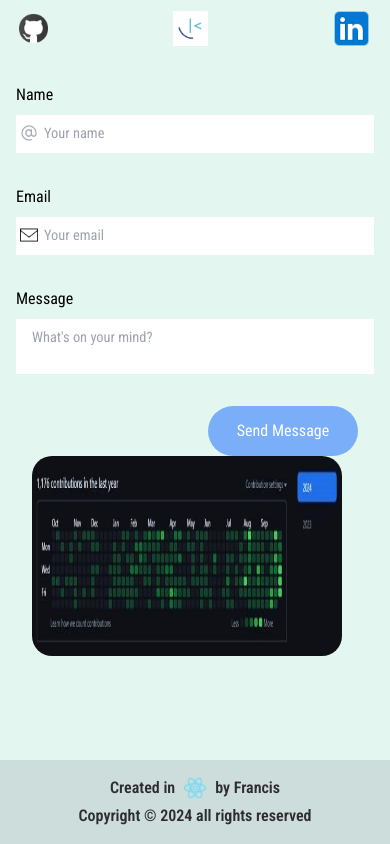
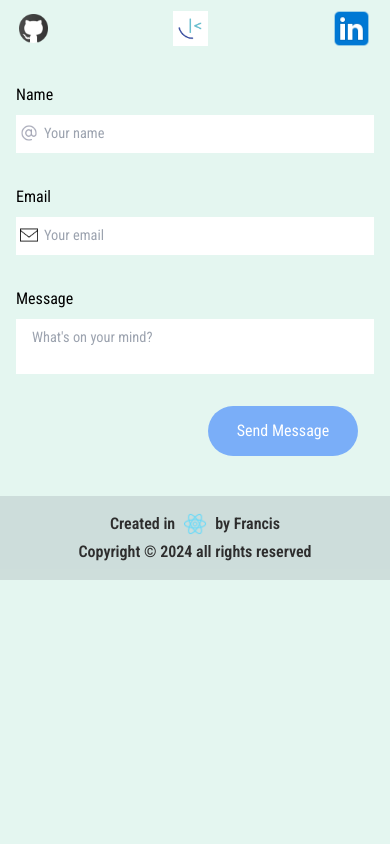
Before and after one commit to Francis7575/My-Portfolio, a React (Vite) app: page / in a window 390 px wide. Shown: the part 2988-3832 px from the top of the page. After the commit the page ends 3568 px from the top, so only its background shows below. Built offline with nearby package versions, Linux system fonts and the light colour scheme.

Commit message:
updated contact.tsx

```diff
--- a/src/components/contact/Contact.tsx
+++ b/src/components/contact/Contact.tsx
@@ -214,7 +214,7 @@ const ContactForm: React.FC = () => {
 					whileInView={{ opacity: 1, x: 0 }}
 					initial={{ opacity: 0, x: -100 }}
 					transition={{ duration: 1.5 }}
-					className='basis-3/6 lg:flex lg:justify-start md:hidden mb-[4rem] pr-12 pl-8'>
+					className='basis-3/6 lg:flex lg:justify-start hidden mb-[4rem] pr-12 pl-8'>
 						<img src={GithubHistory} alt="Github History" className='h-[200px] rounded-[20px]'/>
 					{/* <ModelViewer path={`/assets/test.glb`} scale={[5, 5, 5]} position={[0.2, 0.2, 0.2]} cameraPosition={[0, 0, 6]} /> */}
 				</motion.div>
```
